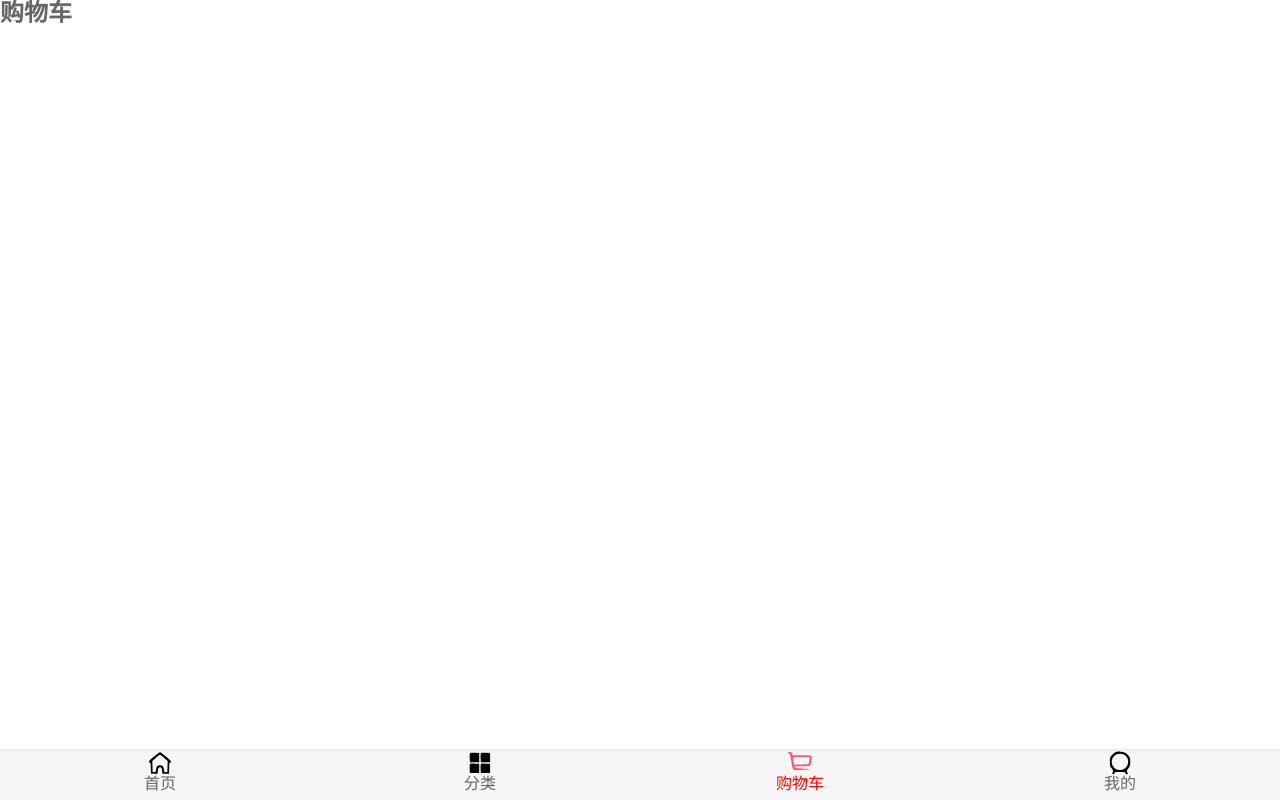
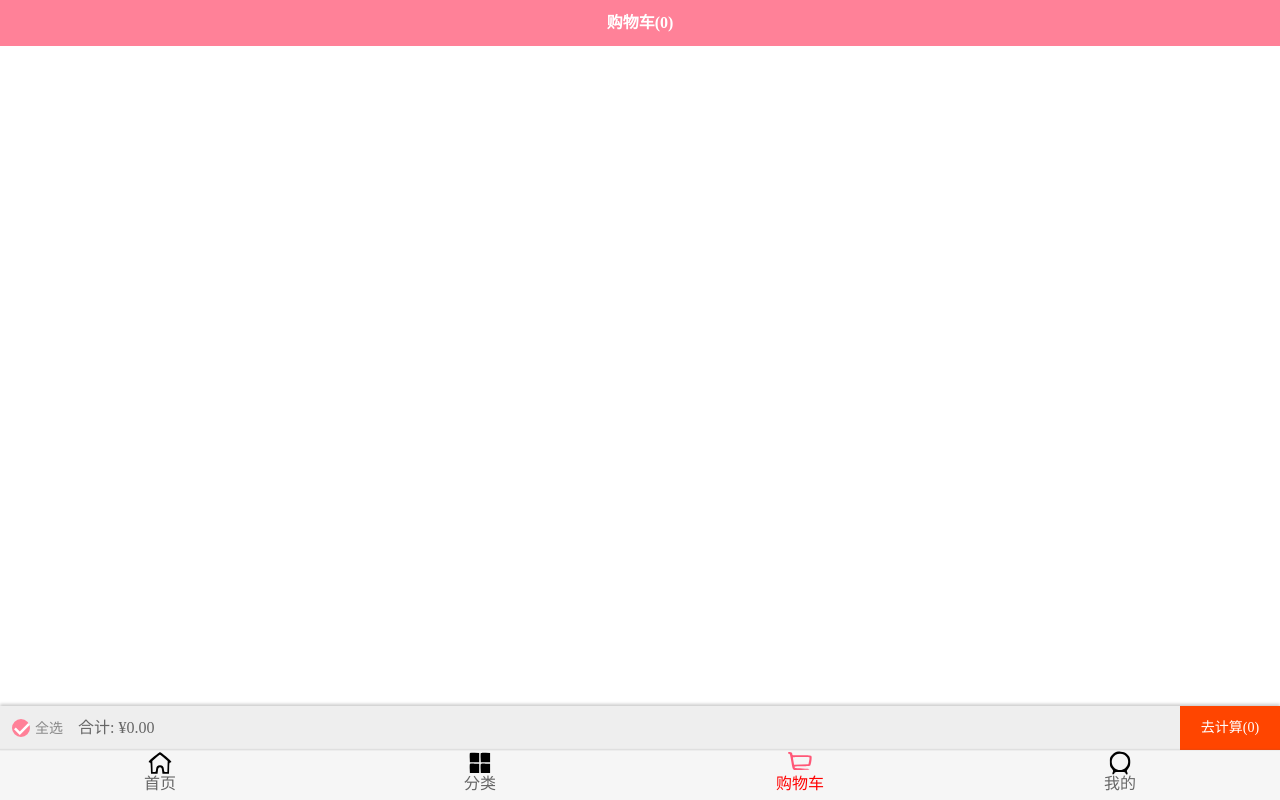
Before and after one commit to jiuguihuasheng/mail, a Vue app: page /cart in a window 1280 px wide. Built offline with nearby package versions, Linux system fonts and the light colour scheme.

Commit message:
vuex 购物车

```diff
--- /dev/null
+++ b/src/store/actions.js
@@ -0,0 +1,20 @@
+import {ADD_CART, ADD_COUNTER} from './mutations-type';
+
+const actions = {
+  [ADD_CART]({state, commit}, payload) {
+    console.log(payload);
+    // 1.查看是否添加过
+    const oldInfo = state.cartList.find(item => item.id === payload.id)
+
+    // 2.+1或者新添加
+    if (oldInfo) {
+      commit(ADD_COUNTER, oldInfo)
+    } else {
+      payload.count = 1
+      payload.checked = true
+      commit(ADD_CART, payload)
+    }
+  }
+}
+
+export default actions
--- /dev/null
+++ b/src/store/getters.js
@@ -0,0 +1,10 @@
+const getters = {
+  cartList(state) {
+    return state.cartList
+  },
+  cartCount(state, getters) {
+    return getters.cartList.length
+  }
+}
+
+export default getters
--- a/src/store/index.js
+++ b/src/store/index.js
@@ -1,15 +1,21 @@
 import Vue from 'vue'
 import Vuex from 'vuex'
 
+import mutations from './mutations'
+import actions from './actions'
+import getters from './getters'
+
 Vue.use(Vuex)
 
-export default new Vuex.Store({
-  state: {
-  },
-  mutations: {
-  },
-  actions: {
-  },
-  modules: {
-  }
+const state = {
+  cartList: []
+}
+
+const store = new Vuex.Store({
+  state,
+  mutations,
+  actions,
+  getters
 })
+
+export default store
--- /dev/null
+++ b/src/store/mutations-type.js
@@ -0,0 +1,2 @@
+export const ADD_COUNTER = 'addCounter'
+export const ADD_CART = 'addCart'
--- /dev/null
+++ b/src/store/mutations.js
@@ -0,0 +1,12 @@
+import {ADD_CART, ADD_COUNTER} from './mutations-type';
+
+const mutations = {
+  [ADD_COUNTER](state, payload) {
+    payload.count++
+  },
+  [ADD_CART](state, payload) {
+    state.cartList.push(payload)
+  }
+}
+
+export default mutations
--- a/src/views/cart/Cart.vue
+++ b/src/views/cart/Cart.vue
@@ -1,14 +1,52 @@
 <template>
-  <div>
-    <h2>购物车</h2>
+  <div id="cart">
+    <nav-bar class="nav-bar"
+      ><div slot="center">购物车({{ cartCount }})</div></nav-bar
+    >
+    <cart-list class="cart-list" :cart-list="cartList"></cart-list>
+    <bottom-bar></bottom-bar>
   </div>
 </template>
 
 <script>
+import NavBar from "components/common/navbar/NavBar";
+import CartList from "./childComps/CartList";
+import BottomBar from "./childComps/BottomBar";
 
 export default {
-  name: 'Cart',
+  name: "Cart",
   components: {
-  }
+    NavBar,
+    CartList,
+    BottomBar,
+  },
+  computed: {
+    cartList() {
+      return this.$store.getters.cartList;
+    },
+    cartCount() {
+      return this.$store.getters.cartCount;
+    },
+  },
+};
+</script>
+
+<style scoped>
+#cart {
+  /*position: relative;*/
+  height: 100vh;
 }
-</script>
+
+.nav-bar {
+  background-color: var(--color-tint);
+  font-weight: 700;
+  color: #fff;
+}
+
+.cart-list {
+  position: absolute;
+  top: 44px;
+  bottom: 49px;
+  width: 100%;
+}
+</style>
--- /dev/null
+++ b/src/views/cart/childComps/BottomBar.vue
@@ -0,0 +1,101 @@
+<template>
+  <div class="bottom-menu">
+    <CheckButton
+      class="select-all"
+      @checkBtnClick="checkBtnClick"
+      v-model="isSelectAll"
+    ></CheckButton>
+    <span>全选</span>
+    <span class="total-price">合计: ¥{{ totalPrice }}</span>
+    <span class="buy-product">去计算({{ $store.getters.cartCount }})</span>
+  </div>
+</template>
+
+<script>
+import CheckButton from "./CheckButton";
+
+export default {
+  name: "BottomBar",
+  components: {
+    CheckButton,
+  },
+  computed: {
+    totalPrice() {
+      const cartList = this.$store.getters.cartList;
+      return cartList
+        .filter((item) => {
+          return item.checked;
+        })
+        .reduce((preValue, item) => {
+          return preValue + item.count * item.newPrice;
+        }, 0)
+        .toFixed(2);
+    },
+    isSelectAll: function () {
+      return (
+        this.$store.getters.cartList.find((item) => item.checked === false) ===
+        undefined
+      );
+    },
+  },
+  methods: {
+    checkBtnClick: function () {
+      // 1.判断是否有未选中的按钮
+      let isSelectAll = this.$store.getters.cartList.find(
+        (item) => !item.checked
+      );
+
+      // 2.有未选中的内容, 则全部选中
+      if (isSelectAll) {
+        this.$store.state.cartList.forEach((item) => {
+          item.checked = true;
+        });
+      } else {
+        this.$store.state.cartList.forEach((item) => {
+          item.checked = false;
+        });
+      }
+    },
+  },
+};
+</script>
+
+<style scoped>
+.bottom-menu {
+  width: 100%;
+  height: 44px;
+  background-color: #eee;
+  position: fixed;
+  bottom: 50px;
+  left: 0;
+  box-shadow: 0 -2px 3px rgba(0, 0, 0, 0.2);
+  font-size: 14px;
+  color: #888;
+  line-height: 44px;
+  padding-left: 35px;
+  box-sizing: border-box;
+}
+
+.bottom-menu .select-all {
+  position: absolute;
+  line-height: 0;
+  left: 12px;
+  top: 13px;
+}
+
+.bottom-menu .total-price {
+  margin-left: 15px;
+  font-size: 16px;
+  color: #666;
+}
+
+.bottom-menu .buy-product {
+  background-color: orangered;
+  color: #fff;
+  width: 100px;
+  height: 44px;
+  text-align: center;
+  line-height: 44px;
+  float: right;
+}
+</style>
--- /dev/null
+++ b/src/views/cart/childComps/CartList.vue
@@ -0,0 +1,35 @@
+<template>
+  <scroll>
+    <div>
+      <cart-list-item
+        v-for="item in cartList"
+        :key="item.iid"
+        :item-info="item"
+      ></cart-list-item>
+    </div>
+  </scroll>
+</template>
+
+<script>
+import Scroll from "components/common/scroll/Scroll";
+import CartListItem from "./CartListItem";
+
+export default {
+  name: "CartList",
+  components: {
+    Scroll,
+    CartListItem,
+  },
+  props: {
+    cartList: {
+      type: Array,
+      default() {
+        return [];
+      },
+    },
+  },
+};
+</script>
+
+<style scoped>
+</style>
--- /dev/null
+++ b/src/views/cart/childComps/CartListItem.vue
@@ -0,0 +1,98 @@
+<template>
+  <div id="shop-item">
+    <div class="item-selector">
+      <CheckButton @checkBtnClick="checkedChange" v-model="itemInfo.checked"></CheckButton>
+    </div>
+    <div class="item-img">
+      <img :src="itemInfo.imgURL" alt="商品图片">
+    </div>
+    <div class="item-info">
+      <div class="item-title">{{itemInfo.title}}</div>
+      <div class="item-desc">商品描述: {{itemInfo.desc}}</div>
+      <div class="info-bottom">
+        <div class="item-price left">¥{{itemInfo.newPrice}}</div>
+        <div class="item-count right">x{{itemInfo.count}}</div>
+      </div>
+    </div>
+  </div>
+</template>
+
+<script>
+  import CheckButton from './CheckButton'
+
+  export default {
+    name: "ShopCartItem",
+    props: {
+      itemInfo: Object
+    },
+    components: {
+      CheckButton
+    },
+    methods: {
+      checkedChange: function () {
+        this.itemInfo.checked = !this.itemInfo.checked;
+      }
+    }
+  }
+</script>
+
+<style scoped>
+  #shop-item {
+    width: 100%;
+    display: flex;
+    font-size: 0;
+    padding: 5px;
+    border-bottom: 1px solid #ccc;
+  }
+
+  .item-selector {
+    width: 14%;
+    display: flex;
+    justify-content: center;
+    align-items: center;
+  }
+
+  .item-title, .item-desc {
+    overflow: hidden;
+    white-space: nowrap;
+    text-overflow: ellipsis;
+  }
+
+  .item-img {
+    padding: 5px;
+    /*border: 1px solid #ccc;*/
+  }
+
+  .item-img img {
+    width: 80px;
+    height: 100px;
+    display: block;
+    border-radius: 5px;
+  }
+
+  .item-info {
+    font-size: 17px;
+    color: #333;
+    padding: 5px 10px;
+    position: relative;
+    overflow: hidden;
+  }
+
+  .item-info .item-desc {
+    font-size: 14px;
+    color: #666;
+    margin-top: 15px;
+  }
+
+  .info-bottom {
+    margin-top: 10px;
+    position: absolute;
+    bottom: 10px;
+    left: 10px;
+    right: 10px;
+  }
+
+  .info-bottom .item-price {
+    color: orangered;
+  }
+</style>
--- /dev/null
+++ b/src/views/cart/childComps/CheckButton.vue
@@ -0,0 +1,55 @@
+<template>
+  <div>
+    <div
+      class="icon-selector"
+      :class="{ 'selector-active': checked }"
+      @click="selectItem"
+    >
+      <img src="~/assets/img/cart/tick.svg" alt="" />
+    </div>
+  </div>
+</template>
+
+<script>
+export default {
+  name: "CheckButton",
+  props: {
+    value: {
+      type: Boolean,
+      default: true,
+    },
+  },
+  data: function () {
+    return {
+      checked: this.value,
+    };
+  },
+  methods: {
+    selectItem: function () {
+      this.$emit("checkBtnClick");
+    },
+  },
+  watch: {
+    value: function (newValue) {
+      this.checked = newValue;
+    },
+  },
+};
+</script>
+
+<style scoped>
+.icon-selector {
+  position: relative;
+  margin: 0;
+  width: 18px;
+  height: 18px;
+  border-radius: 50%;
+  border: 2px solid #ccc;
+  cursor: pointer;
+}
+
+.selector-active {
+  background-color: #ff8198;
+  border-color: #ff8198;
+}
+</style>
--- a/src/views/detail/Detail.vue
+++ b/src/views/detail/Detail.vue
@@ -87,6 +87,8 @@
 } from "network/detail";
 import { backTopMixin } from "@/common/mixin";
 import { debounce } from "@/common/util";
+
+import {ADD_CART} from 'store/mutations-type';
 
 export default {
   name: "Detail",
@@ -203,7 +205,7 @@
       obj.desc = this.goods.desc;
       obj.newPrice = this.goods.nowPrice;
       // 3.添加到Store中
-      this.$store.commit("addCart", obj);
+      this.$store.dispatch(ADD_CART, obj)
     },
     _getDetailData() {
       // 1.获取id
--- a/vue.config.js
+++ b/vue.config.js
@@ -32,6 +32,7 @@
         'components': '@/components',
         'network': '@/network',
         'views': '@/views',
+        'store': '@/store',
       }
     }
   }
```
